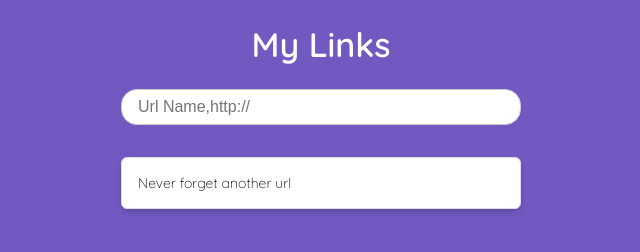
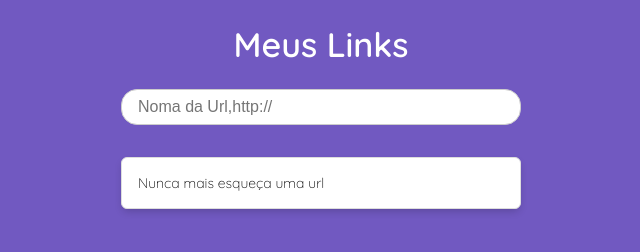
Before and after one commit to ITrivinho-zz/urls-saver, a website: page public/index.html in a window 1280 px wide. Shown: the whole page, without its empty margins (319-959 px from the left). Drawn offline with Linux system fonts and the light colour scheme.

Commit message:
portuguese version

```diff
--- a/public/index.html
+++ b/public/index.html
@@ -7,14 +7,14 @@
     <link rel="stylesheet" href="style.css">
 </head>
 <body>
-    <h1>My Links</h1>
+    <h1>Meus Links</h1>
 
     <form action="/" class="container">
-        <input type="text" placeholder="Url Name,http://">
+        <input type="text" placeholder="Noma da Url,http://">
     </form>
 
     <ul class="container">
-    <li>Never forget another url</li>
+    <li>Nunca mais esqueça uma url</li>
     </ul>
 
     <script src="scripts.js"></script>
```
